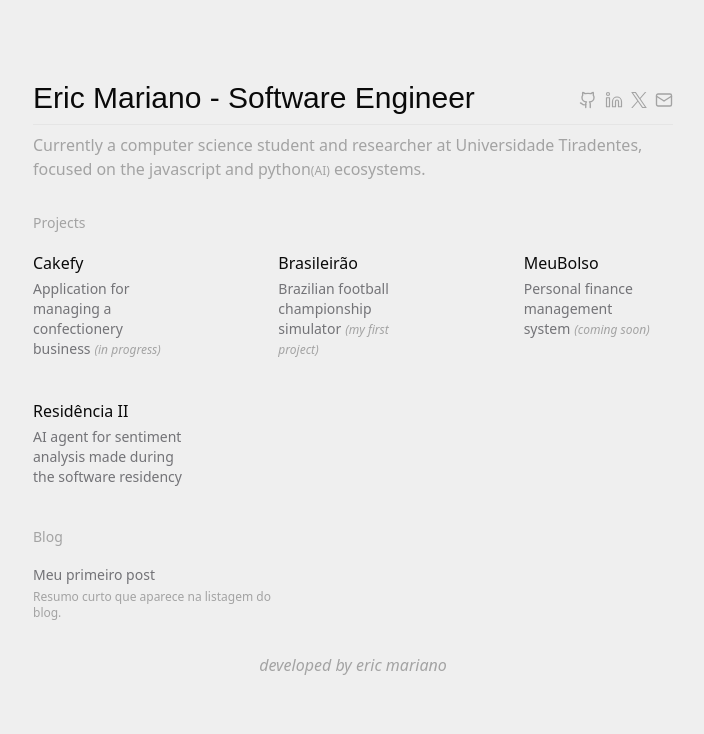
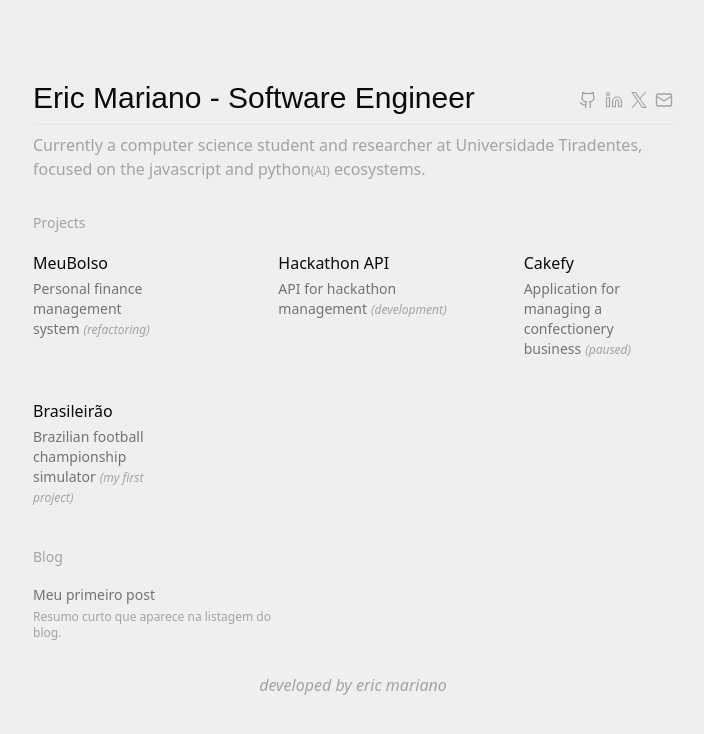
Before and after one commit to EricMariano/homepage, a Next.js app: page / in a window 1280 px wide. Shown: the top 734 px of the page, without its empty margins (287-991 px from the left). Built offline with nearby package versions, Linux system fonts and the light colour scheme; a web font is replaced by a local one.

Commit message:
feat: update projects list with new entries and modify existing project statuses

```diff
--- a/src/app/v-projects-list.ts
+++ b/src/app/v-projects-list.ts
@@ -7,9 +7,21 @@ export interface Project {
 
 export const projects: Project[] = [
     {
+        title: "MeuBolso",
+        description: "Personal finance management system",
+        status: "(refactoring)",
+        link: "https://github.com/EricMariano/trackmymoney-front.git"
+    },
+    {
+        title: "Hackathon API",
+        description: "API for hackathon management",
+        status: "(development)",
+        link: "https://github.com/EricMariano/hackathon-api.git"
+    },
+    {
         title: "Cakefy",
         description: "Application for managing a confectionery business",
-        status: "(in progress)",
+        status: "(paused)",
         link: "https://github.com/EricMariano/gestao-de-confeitaria-v2"
     },
     {
@@ -18,15 +30,4 @@ export const projects: Project[] = [
         status: "(my first project)",
         link: "https://github.com/EricMariano/SimuladorBrasileirao"
     },
-    {
-        title: "MeuBolso",
-        description: "Personal finance management system",
-        status: "(coming soon)",
-        link: "https://github.com/EricMariano/trackmymoney-front.git"
-    },
-    {
-        title: "Residência II",
-        description: "AI agent for sentiment analysis made during the software residency",
-        link: "https://github.com/EricMariano/residencia-II"
-    }
 ];
```
